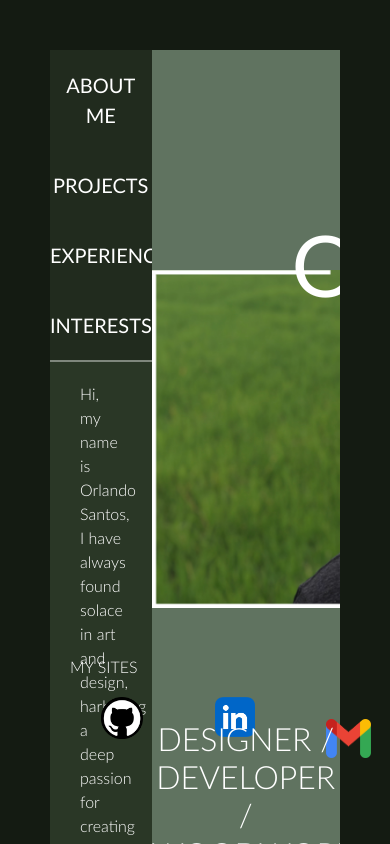
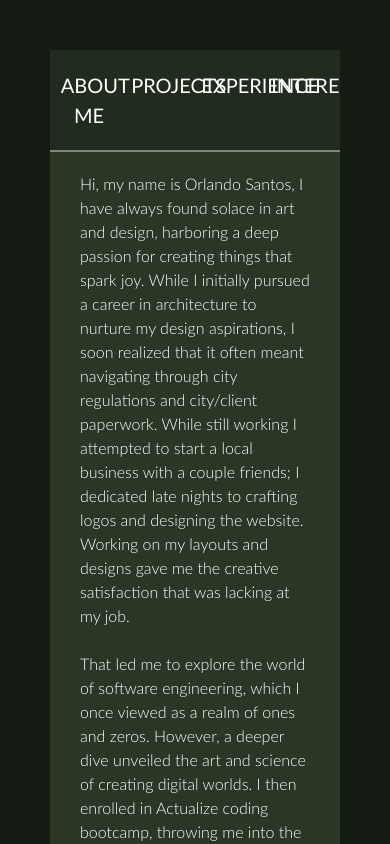
Before and after one commit to Osantos17/Personal-Website, a React (Vite) app: page / in a window 390 px wide. Shown: the top 844 px of the page. Built offline with nearby package versions, Linux system fonts and the light colour scheme.

Commit message:
made mobile friendly

```diff
--- a/src/Home.css
+++ b/src/Home.css
@@ -37,6 +37,7 @@
   right: 0;
   bottom: 0;
   left: 0;
+  height: 100%;
 }
 
 .backgroundContainer {
@@ -58,12 +59,16 @@
   width: 65%;
   min-height: 90vh;
   overflow-y: scroll;
+  overflow-x: hidden;
 }
-
 
 .selected {
   font-family: 'Lato-Regular', sans-serif;
   background-color: rgba(0, 0, 0, 0.21);
+}
+
+.indexHeader {
+  margin: 0px 5px;
 }
 
 .index {
@@ -91,40 +96,20 @@
 .index span:before,
 .index span:after {
   content: '[';
-  position: absolute;
+  position: relative;
   opacity: 0;
   top: 0;
-  left: 0px;
+  right: 5px;
   transition: 0.5s;
 }
 
 .index span:after {
   content: ']';
-  position: absolute;
+  position: relative;
   opacity: 0;
   top: 0;
-  right: -144px;
+  left: 5px;
   transition: 0.5s;
-}
-
-.capstone span:after {
-  right: -248px;
-}
-
-.experience span:after {
-  right: -120px;
-}
-
-.skills span:after {
-  right: -110px;
-}
-
-.experience span:after {
-  right: -155px;
-}
-
-.index:hover span {
-  padding-left: 15px;
 }
 
 .detailBody {
@@ -203,8 +188,8 @@ h6 {
 }
 
 .mySitesContainer {
-  position: absolute;
-  bottom: 60px;
+  position: relative;
+  bottom: 0px;
 }
 
 .connection {
@@ -247,7 +232,7 @@ h6 {
 .copiedAlert {
   position: absolute;
   bottom: 75px;
-  left: 305px;
+  left: 365px;
   text-align: center;
   background-color: rgb(20, 27, 18);
   color: white;
@@ -257,3 +242,29 @@ h6 {
   font-size: 12px;
   z-index: 1;
 }
+
+/* Add this CSS for mobile version */
+@media (max-width: 768px) {
+
+  .homeBackground {
+    height: 200%;
+  }
+
+  .backgroundContainer {
+    flex-direction: column;
+    /* Stack elements vertically on smaller screens */
+  }
+
+  .rightBackground {
+    width: 100%;
+    /* Expand the left background to full width */
+    order: 2;
+    /* Move the left background below the right background */
+  }
+
+  .leftBackground {
+    width: 100%;
+    order: 1;
+    /* Move the right background above the left background */
+  }
+}
--- a/src/Home.jsx
+++ b/src/Home.jsx
@@ -35,7 +35,7 @@ export function Home () {
   };
 
   const AboutMeContent = styled.div`
-  height: 100%;
+  height: 90vh;
   width: 100%;
   overflow-y: scroll;
   overflow-x: hidden;
@@ -66,12 +66,12 @@ export function Home () {
       <div className="homeBackground">
         <div className='backgroundContainer'>
           <div className="leftBackground">
-            <div className="selected container text-center">
-              <div className="row align-items-start">
-                <button onClick={() => toggleOpen ("aboutMe")} className="index col"><span> ABOUT ME </span> </button>
-                <button onClick = {() => toggleOpen ("projects")} className="index projects col"><span>PROJECTS</span></button>
-                <button onClick={() => toggleOpen ("experience")} className="index experience col"><span>EXPERIENCE</span></button>
-                <button onClick={() => toggleOpen ("interests")} className="index col"><span>INTERESTS</span></button>
+            <div className="selected ">
+              <div className="indexHeader row align-items-start">
+                <button onClick={() => toggleOpen ("aboutMe")} className="index col-3 col-sm-3"><span>ABOUT ME</span></button>
+                <button onClick = {() => toggleOpen ("projects")} className="index projects col-3 col-sm-3"><span>PROJECTS</span></button>
+                <button onClick={() => toggleOpen ("experience")} className="index experience col-3 col-sm-3"><span>EXPERIENCE</span></button>
+                <button onClick={() => toggleOpen ("interests")} className="index col-3 col-sm-3"><span>INTERESTS</span></button>
               </div>
             </div>
             <div className="homeLine"></div>
@@ -104,13 +104,13 @@ export function Home () {
               <h5 className="mySites">MY SITES</h5>
               <div className="container text-center">
                 <div className="myLinks row">
-                  <div className="col-4">
+                  <div className="col-3 col-sm-3">
                     <a href='https://github.com/Osantos17'><img className="connection git" src="./src/assets/git.png" alt="GitHub" /></a>
                   </div>
-                  <div className="col-4">
+                  <div className="col-3 col-sm-3">
                     <a href='https://linkedin.com/in/orlandosantos17'><img className="connection link" src="./src/assets/linkedin.png" alt="LinkedIn" /></a>
                   </div>
-                  <div className="col-4">
+                  <div className="col-3 col-sm-4">
                     <span className="gmail" onClick={copyText}><img className ="connection gmailIcon" src="./src/assets/gmail.png" alt="Gmail" /></span>
                   </div>
                 </div>
--- a/src/paths/AboutMe.css
+++ b/src/paths/AboutMe.css
@@ -1,5 +1,6 @@
 .aboutMe {
   width: 100%;
+  height: 100%;
 }
 
 .profileContainer {
@@ -15,8 +16,8 @@
 
 .name {
   position: relative;
-  bottom: 395px;
-  left: 140px;
+  bottom: 400px;
+  left: 120px;
   font-family: 'Lato-Regular', sans-serif;
   width: auto;
   font-size: 85px;
@@ -35,11 +36,12 @@
   font-family: 'Lato-Light', sans-serif;
   color: white;
   text-align: center;
+  margin-bottom: 20px;
 }
 
 .logoContainer {
   position: relative;
-  top: 230px;
+  top: 220px;
 }
 
 .logo {
@@ -55,3 +57,30 @@
   width: 190px;
   height: 160px;
 }
+
+@media (max-width: 768px) {
+
+  .profileContainer {
+    top: 100px;
+  }
+
+  .profilePic {
+    max-width: 400px;
+    max-height: 350px;
+  }
+
+  .name {
+    font-size: 50px;
+    bottom: 260px;
+    left: 80px;
+  }
+
+  .titles {
+    font-size: 20px;
+    bottom: 60px;
+  }
+
+  .logoContainer {
+    top: 100px;
+  }
+}
--- a/src/paths/AboutMe.jsx
+++ b/src/paths/AboutMe.jsx
@@ -8,7 +8,7 @@ export function AboutMe () {
       <div className="profile">
         <img className="profilePic" src="src/assets/Profile-white.jpg" alt="profile pic" />
       </div>
-      <h2 className="name">ORLANDO S.</h2>
+      <h2 className="name">ORLANDO</h2>
       <h3 className="titles">DESIGNER / DEVELOPER / WOODWORKER</h3>
     </div>
     <div className="logoContainer">
--- a/src/paths/Experience.jsx
+++ b/src/paths/Experience.jsx
@@ -49,7 +49,7 @@ export function Experience () {
             </div>
             <div className="drafter row">
               <div className="bodyHeaader2 col-auto me-auto">
-                DRAFTER III | BIM COORDINATOR
+                LEAD DRAFTER | BIM COORDINATOR
               </div>
               <div className="dates col-auto">
                 Jan 2020
--- a/src/paths/Interests.css
+++ b/src/paths/Interests.css
@@ -1,24 +1,16 @@
 .interestsContainer {
   max-height: 100%;
+  margin-top: 50px;
 }
 
 .containerWood {
-  position: relative;
-  bottom: 150px;
-  left: 50px;
+  margin-bottom: 20px;
 }
 
 .containerArch {
-  position: relative;
-  bottom: 330px;
-  left: 50px;
+  margin-bottom: 20px;
 }
 
-.containerSketch {
-  position: relative;
-  bottom: 460px;
-  left: 50px;
-}
 
 .images {
   max-width: 300px;
@@ -31,12 +23,9 @@
 .imagesContainer {
   display: flex;
   flex-direction: row;
-  margin-left: 50px;
 }
 
 .imgCategory {
-  position: relative;
-  top: 210px;
   writing-mode: vertical-rl;
   text-orientation: upright;
   font-size: 16px;
--- a/src/paths/Interests.jsx
+++ b/src/paths/Interests.jsx
@@ -3,29 +3,29 @@ import styled from "styled-components";
 
 export function Interests() {
   const WoodContent = styled.div`
-    height: 24vh;
-    width: 105vh;
-    overflow-x: auto;
+    height: 25vh;
+    width: 90%;
+    overflow-x: scroll;
   `;
 
   const ArchContent = styled.div`
     height: 25vh;
-    width: 105vh;
-    overflow-x: auto;
+    width: 90%;
+    overflow-x: scroll;
   `;
 
   const SketchContent = styled.div`
   height: 25vh;
-  width: 105vh;
-  overflow-x: auto;
+  width: 90%;
+  overflow-x: scroll;
   `;
 
   return (
     <div className="interestsContainer">
       <div className="containerWood">
-        <h3 className="imgCategory">WOODWORKING</h3>
         <WoodContent>
           <div className="imagesContainer">
+            <h3 className="imgCategory">WOODWORKING</h3>
             <img className="images" src="./src/assets/Wood/crib.jpg" alt="crib" />
             <img className="images" src="./src/assets/Wood/fire.jpg" alt="fire" />
             <img className="images" src="./src/assets/Wood/coop.jpg" alt="coop" />
@@ -38,9 +38,9 @@ export function Interests() {
         </WoodContent>
       </div>
       <div className="containerArch">
-       <h3 className="imgCategory">ARCHITECTURE</h3>
         <ArchContent>
           <div className="imagesContainer">
+            <h3 className="imgCategory">ARCHITECTURE</h3>
             <img className="images" src="./src/assets/Architecture/1150.png" alt="1150" />
             <img className="images" src="./src/assets/Architecture/851.png" alt="851" />
             <img className="images" src="./src/assets/Architecture/harbor.png" alt="harbor" />
@@ -52,9 +52,9 @@ export function Interests() {
         </ArchContent>
       </div>
       <div className="containerSketch">
-        <h3 className="imgCategory">SKETCHES</h3>
         <SketchContent>
           <div className="imagesContainer">
+            <h3 className="imgCategory">SKETCHES</h3>
             <img className="images" src="./src/assets/Sketches/bowl.jpeg" alt="bowl" />
             <img className="images" src="./src/assets/Sketches/invite.jpg" alt="invite" />
             <img className="images" src="./src/assets/Sketches/vase.jpeg" alt="vase" />
--- a/src/paths/Projects.css
+++ b/src/paths/Projects.css
@@ -7,8 +7,8 @@
 }
 
 .aframeLogo {
-  max-width: 350px;
-  max-height: 450px;
+  max-width: 355px;
+  max-height: 455px;
   width: auto;
   height: auto;
   margin: 0px 60px;
@@ -23,3 +23,20 @@
   font-size: 60px;
   transform: rotate(-55deg);
 }
+
+@media (max-width: 768px) {
+  .campingLogo {
+    margin-bottom: 40px;
+    max-width: 220px;
+    max-height: 320px;
+  }
+
+  .aframeLogo {
+    max-width: 220px;
+    max-height: 320px;
+  }
+
+  .inProgress {
+    bottom: 190px;
+  }
+}
--- a/src/paths/Projects.jsx
+++ b/src/paths/Projects.jsx
@@ -5,10 +5,10 @@ export function Projects () {
     <div className="logoContainer">
       <div className="container text-center">
         <div className="row justify-content-evenly">
-          <div className="col-6">
+          <div className="col">
             <a href="#"><img className="campingLogo" src="src/assets/camping.jpg"></img></a>
           </div>
-          <div className="col-6">
+          <div className="col">
             <a href="#"><img className="aframeLogo" src="src/assets/Aframe.jpg"></img></a>
             <p className="inProgress">IN PROGRESS</p>
           </div>
```
